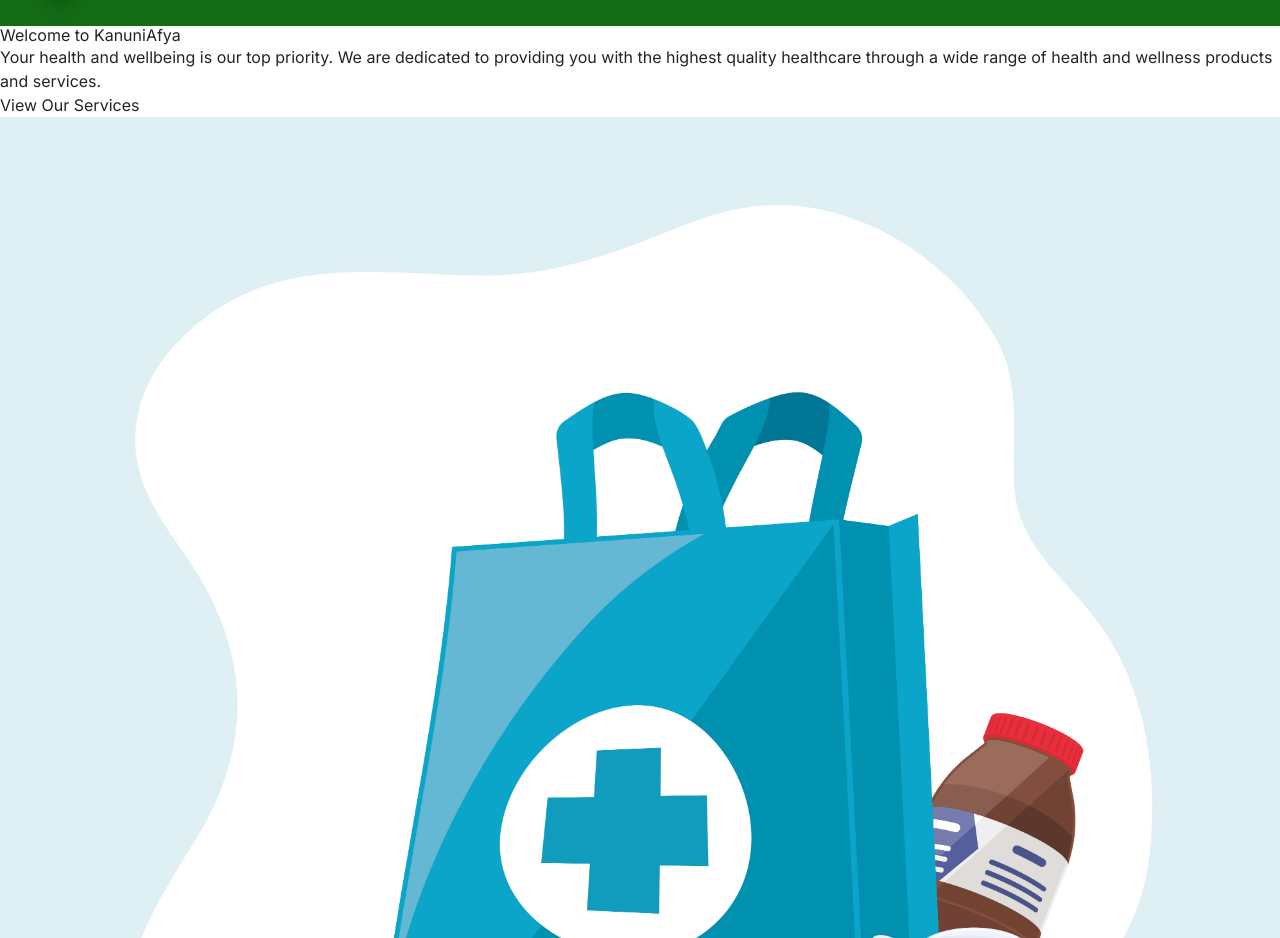
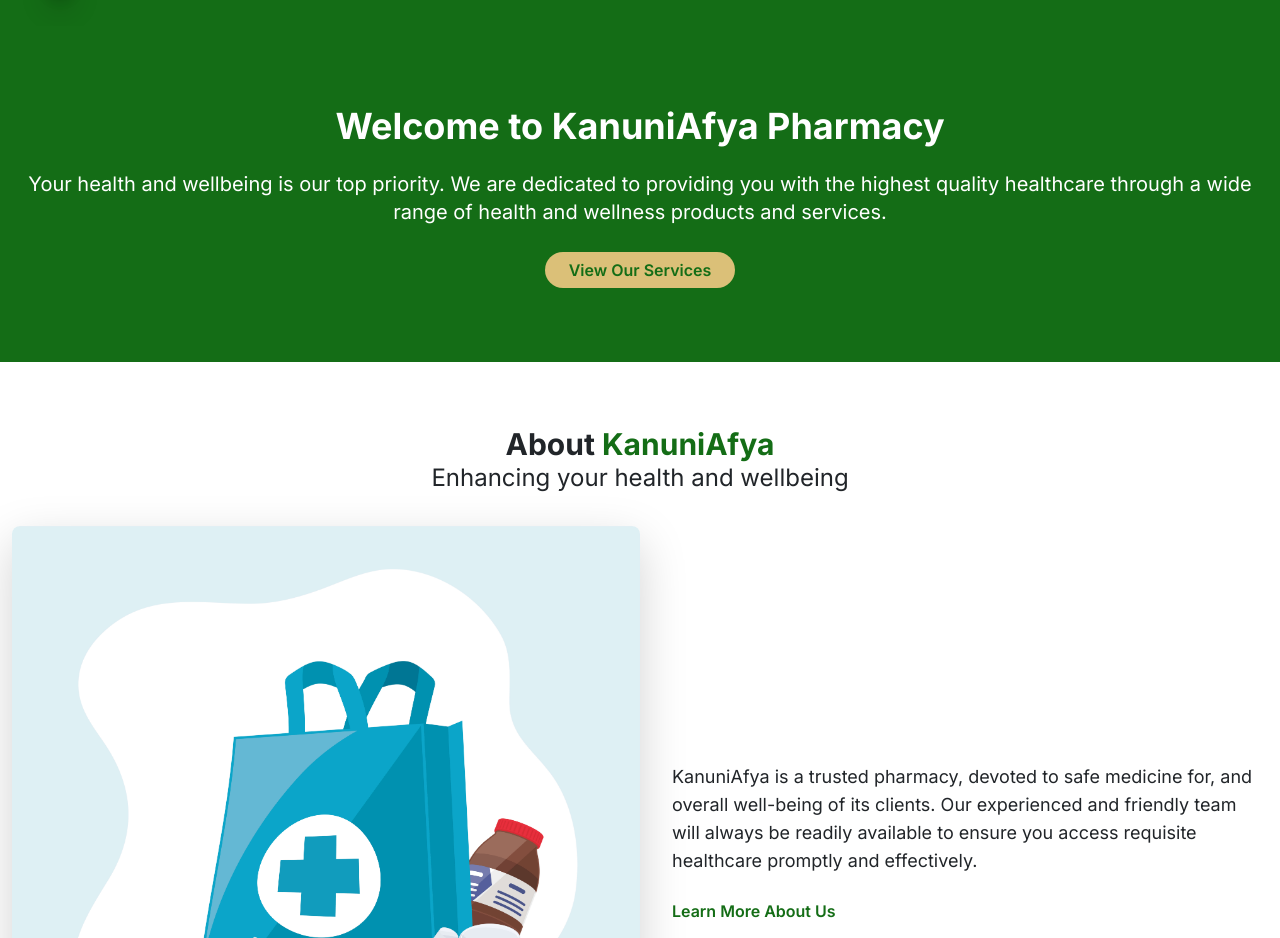
Before and after one commit to Jarabi/kanuniafya-pharmacy, a React (Vite) app: page / in a window 1280 px wide. Shown: the part 74-1012 px from the top of the page. Built offline with nearby package versions, Linux system fonts and the light colour scheme; no server answers.

Commit message:
Refactor homepage

```diff
--- a/src/components/AboutSection.jsx
+++ b/src/components/AboutSection.jsx
@@ -1,38 +1,51 @@
 import { motion } from 'framer-motion';
-import Button from './Button';
+import { Link } from 'react-router-dom';
 import Image from './LazyLoadImage';
 import aboutImg from '../assets/about-section.jpg';
 
 const About = () => {
     return (
         <motion.section
-            className='about-section'
+            className='about-section py-16'
             initial={{ opacity: 0, y: 50 }}
             animate={{ opacity: 1, y: 0 }}
             transition={{ duration: 0.5, delay: 1 }}
         >
-            <div className='section-illustration'>
-                <Image
-                    image={{
-                        src: aboutImg,
-                        alt: 'shopping bag with some drugs',
-                    }}
-                />
-            </div>
-            <div className='section-details'>
-                <h2 className='section-title'>
-                    About <span className='accent'>KanuniAfya</span>
+            <div className='container mx-auto'>
+                <h2 className='text-3xl font-bold text-center'>
+                    About <span className='text-[#146D16]'>KanuniAfya</span>
                 </h2>
-                <h3 className='section-subtitle'>
+                <h3 className='text-2xl text-center mb-8'>
                     Enhancing your health and wellbeing
                 </h3>
-                <p className='section-description'>
-                    KanuniAfya is a trusted pharmacy, devoted to safe medicine
-                    for, and overall well-being of its clients. Our experienced
-                    and friendly team will always be readily available to ensure
-                    you access requisite healthcare promptly and effectively.
-                </p>
-                <Button path='/about'>Read More</Button>
+                <div className='flex flex-col md:flex-row items-center'>
+                    <div className='md:w-1/2 mb-8 md:mb-0'>
+                        <Image
+                            image={{
+                                className: 'rounded-lg shadow-lg',
+                                src: aboutImg,
+                                alt: 'shopping bag with some drugs',
+                                // width: 600,
+                                // height: 500,
+                            }}
+                        />
+                    </div>
+                    <div className='md:w-1/2 md:pl-8'>
+                        <p className='text-lg mb-4'>
+                            KanuniAfya is a trusted pharmacy, devoted to safe
+                            medicine for, and overall well-being of its clients.
+                            Our experienced and friendly team will always be
+                            readily available to ensure you access requisite
+                            healthcare promptly and effectively.
+                        </p>
+                        <Link
+                            to='/about'
+                            className='text-[#146D16] font-semibold hover:underline'
+                        >
+                            Learn More About Us
+                        </Link>
+                    </div>
+                </div>
             </div>
         </motion.section>
     );
--- a/src/components/Hero.jsx
+++ b/src/components/Hero.jsx
@@ -1,23 +1,31 @@
 import { motion } from 'framer-motion';
-import Button from './Button';
+import { Link } from 'react-router-dom';
 
 const Hero = () => {
     return (
         <motion.section
-            className='hero'
+            className='hero bg-[#146D16] text-white py-20'
             initial={{ opacity: 0, y: 50 }}
             animate={{ opacity: 1, y: 0 }}
             transition={{ duration: 0.5 }}
         >
-            <h1>
-                Welcome to <span className='accent'>KanuniAfya</span>
-            </h1>
-            <p>
-                Your health and wellbeing is our top priority. We are dedicated
-                to providing you with the highest quality healthcare through a
-                wide range of health and wellness products and services.
-            </p>
-            <Button path='/services'>View Our Services</Button>
+            <div className='container mx-auto text-center'>
+                <h1 className='text-4xl font-bold mb-4'>
+                    Welcome to KanuniAfya Pharmacy
+                </h1>
+                <p className='text-xl mb-8'>
+                    Your health and wellbeing is our top priority. We are
+                    dedicated to providing you with the highest quality
+                    healthcare through a wide range of health and wellness
+                    products and services.
+                </p>
+                <Link
+                    to='/services'
+                    className='bg-[#DBC078] text-[#146D16] px-6 py-2 rounded-full font-semibold hover:bg-opacity-90'
+                >
+                    View Our Services
+                </Link>
+            </div>
         </motion.section>
     );
 };
--- a/src/components/LazyLoadImage.jsx
+++ b/src/components/LazyLoadImage.jsx
@@ -3,15 +3,24 @@ import { LazyLoadImage } from 'react-lazy-load-image-component';
 import 'react-lazy-load-image-component/src/effects/blur.css';
 
 const Image = ({ image }) => (
-    <LazyLoadImage alt={image.alt} src={image.src} effect='blur' />
+    <LazyLoadImage
+        className={image.className}
+        alt={image.alt}
+        src={image.src}
+        width={image.width}
+        height={image.height}
+        effect='blur'
+    />
 );
 
 export default Image;
 
 Image.propTypes = {
     image: PropTypes.shape({
+        className: PropTypes.string.isRequired,
         src: PropTypes.string.isRequired,
         alt: PropTypes.string.isRequired,
-        width: PropTypes.number.isRequired,
+        width: PropTypes.number,
+        height: PropTypes.number,
     }).isRequired,
 };
--- a/src/output.css
+++ b/src/output.css
@@ -593,6 +593,14 @@ video {
   margin-right: auto;
 }
 
+.mb-2 {
+  margin-bottom: 0.5rem;
+}
+
+.mb-4 {
+  margin-bottom: 1rem;
+}
+
 .mb-5 {
   margin-bottom: 1.25rem;
 }
@@ -605,12 +613,8 @@ video {
   margin-top: 0.75rem;
 }
 
-.mb-4 {
-  margin-bottom: 1rem;
-}
-
-.mb-2 {
-  margin-bottom: 0.5rem;
+.mb-8 {
+  margin-bottom: 2rem;
 }
 
 .flex {
@@ -673,9 +677,18 @@ video {
   border-radius: 9999px;
 }
 
+.rounded-lg {
+  border-radius: 0.5rem;
+}
+
 .bg-\[\#146D16\] {
   --tw-bg-opacity: 1;
   background-color: rgb(20 109 22 / var(--tw-bg-opacity));
+}
+
+.bg-\[\#DBC078\] {
+  --tw-bg-opacity: 1;
+  background-color: rgb(219 192 120 / var(--tw-bg-opacity));
 }
 
 .p-4 {
@@ -684,6 +697,26 @@ video {
 
 .p-8 {
   padding: 2rem;
+}
+
+.py-20 {
+  padding-top: 5rem;
+  padding-bottom: 5rem;
+}
+
+.px-6 {
+  padding-left: 1.5rem;
+  padding-right: 1.5rem;
+}
+
+.py-2 {
+  padding-top: 0.5rem;
+  padding-bottom: 0.5rem;
+}
+
+.py-16 {
+  padding-top: 4rem;
+  padding-bottom: 4rem;
 }
 
 .text-center {
@@ -699,6 +732,11 @@ video {
   line-height: 2rem;
 }
 
+.text-lg {
+  font-size: 1.125rem;
+  line-height: 1.75rem;
+}
+
 .text-sm {
   font-size: 0.875rem;
   line-height: 1.25rem;
@@ -709,9 +747,14 @@ video {
   line-height: 1.75rem;
 }
 
-.text-lg {
-  font-size: 1.125rem;
-  line-height: 1.75rem;
+.text-4xl {
+  font-size: 2.25rem;
+  line-height: 2.5rem;
+}
+
+.text-3xl {
+  font-size: 1.875rem;
+  line-height: 2.25rem;
 }
 
 .font-bold {
@@ -732,9 +775,24 @@ video {
   color: rgb(255 255 255 / var(--tw-text-opacity));
 }
 
+.text-\[\#146D16\] {
+  --tw-text-opacity: 1;
+  color: rgb(20 109 22 / var(--tw-text-opacity));
+}
+
+.text-\[\#\] {
+  color: #;
+}
+
 .shadow-xl {
   --tw-shadow: 0 20px 25px -5px rgb(0 0 0 / 0.1), 0 8px 10px -6px rgb(0 0 0 / 0.1);
   --tw-shadow-colored: 0 20px 25px -5px var(--tw-shadow-color), 0 8px 10px -6px var(--tw-shadow-color);
+  box-shadow: var(--tw-ring-offset-shadow, 0 0 #0000), var(--tw-ring-shadow, 0 0 #0000), var(--tw-shadow);
+}
+
+.shadow-lg {
+  --tw-shadow: 0 10px 15px -3px rgb(0 0 0 / 0.1), 0 4px 6px -4px rgb(0 0 0 / 0.1);
+  --tw-shadow-colored: 0 10px 15px -3px var(--tw-shadow-color), 0 4px 6px -4px var(--tw-shadow-color);
   box-shadow: var(--tw-ring-offset-shadow, 0 0 #0000), var(--tw-ring-shadow, 0 0 #0000), var(--tw-shadow);
 }
 
@@ -751,6 +809,10 @@ video {
   transition-duration: 150ms;
 }
 
+.hover\:bg-opacity-90:hover {
+  --tw-bg-opacity: 0.9;
+}
+
 .hover\:text-\[\#DBC078\]:hover {
   --tw-text-opacity: 1;
   color: rgb(219 192 120 / var(--tw-text-opacity));
@@ -761,6 +823,14 @@ video {
 }
 
 @media (min-width: 768px) {
+  .md\:mb-0 {
+    margin-bottom: 0px;
+  }
+
+  .md\:w-1\/2 {
+    width: 50%;
+  }
+
   .md\:grid-cols-3 {
     grid-template-columns: repeat(3, minmax(0, 1fr));
   }
@@ -768,4 +838,8 @@ video {
   .md\:flex-row {
     flex-direction: row;
   }
+
+  .md\:pl-8 {
+    padding-left: 2rem;
+  }
 }
--- a/src/pages/Home.jsx
+++ b/src/pages/Home.jsx
@@ -3,7 +3,7 @@ import About from '../components/AboutSection';
 
 const Home = () => {
     return (
-        <div className='home'>
+        <div className='homepage'>
             <Hero />
             <About />
         </div>
```
